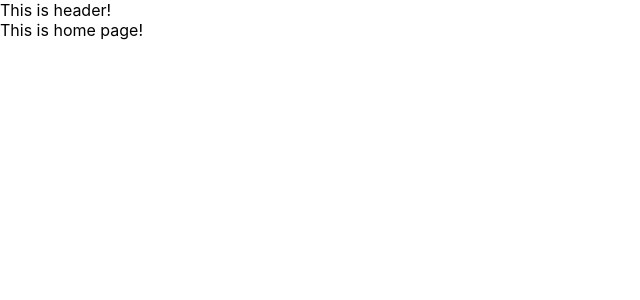
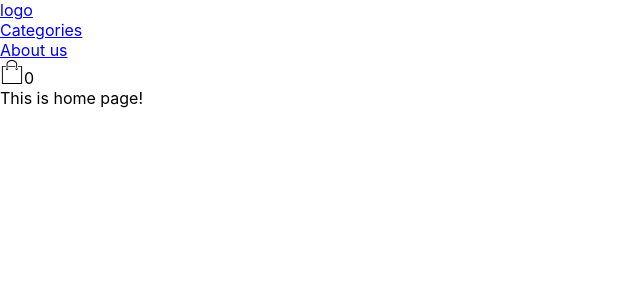
Before and after one commit to AlexandrRypun/bemiracle-new-front, a React (Create React App) app: page / in a window 1280 px wide. Shown: the top 300 px of the page, without its empty margins (0-640 px from the left). Built offline with nearby package versions, Linux system fonts and the light colour scheme.

Commit message:
feat(general): create header items

```diff
--- /dev/null
+++ b/src/components/cart-item/cart-item.css
@@ -0,0 +1,4 @@
+.cart-icon {
+    width: 24px;
+    height: 24px;
+}
--- /dev/null
+++ b/src/components/cart-item/cart-item.tsx
@@ -0,0 +1,13 @@
+import React from 'react';
+
+import { ReactComponent as CartIcon } from '../../assets/cart-icon.svg';
+import './cart-item.css';
+
+const CartItem: React.FC = () => (
+  <div>
+    <CartIcon className="cart-icon" />
+    <span>0</span>
+  </div>
+);
+
+export default CartItem;
--- a/src/components/header/header.tsx
+++ b/src/components/header/header.tsx
@@ -1,8 +1,14 @@
 import React from 'react';
+import { Link } from 'react-router-dom';
+
+import Menu from '../../components/menu/menu';
+import CartItem from '../cart-item/cart-item';
 
 const Header: React.FC = () => (
   <div>
-    This is header!
+    <Link to="/">logo</Link>
+    <Menu />
+    <CartItem />
   </div>
 );
 
--- /dev/null
+++ b/src/components/menu-item-categories/menu-item-categories.tsx
@@ -0,0 +1,42 @@
+import React, { useEffect, useState } from 'react';
+import { Link } from 'react-router-dom';
+
+type Category = {
+  id: number;
+  name: string;
+};
+
+const MenuItemCategories: React.FC = () => {
+  const [categories, setCategories] = useState<Category[]>([]);
+  const [opened, setOpened] = useState(false);
+
+  useEffect(() => {
+    setTimeout(
+      () =>
+        setCategories([
+          { id: 1, name: 'AAA' },
+          { id: 2, name: 'BBB' },
+        ]),
+      2000,
+    );
+  }, []);
+
+  return (
+    <div>
+      <a href="#" onClick={(): void => setOpened(!opened)}>
+        Categories
+      </a>
+      {opened && (
+        <ul>
+          {categories.map(({ id, name }) => (
+            <Link key={id} to={`/category/${id}`}>
+              {name}
+            </Link>
+          ))}
+        </ul>
+      )}
+    </div>
+  );
+};
+
+export default MenuItemCategories;
--- /dev/null
+++ b/src/components/menu/menu.tsx
@@ -0,0 +1,15 @@
+import React from 'react';
+import { Link } from 'react-router-dom';
+
+import MenuItemCategories from '../menu-item-categories/menu-item-categories';
+
+const Menu: React.FC = () => {
+  return (
+    <div>
+      <MenuItemCategories />
+      <Link to="/about-us">About us</Link>
+    </div>
+  );
+};
+
+export default Menu;
```
Also changed, not shown: src/assets/cart-icon.svg (added).
